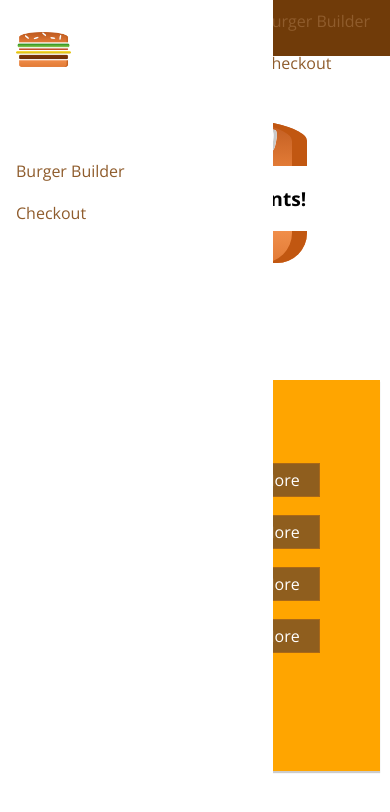
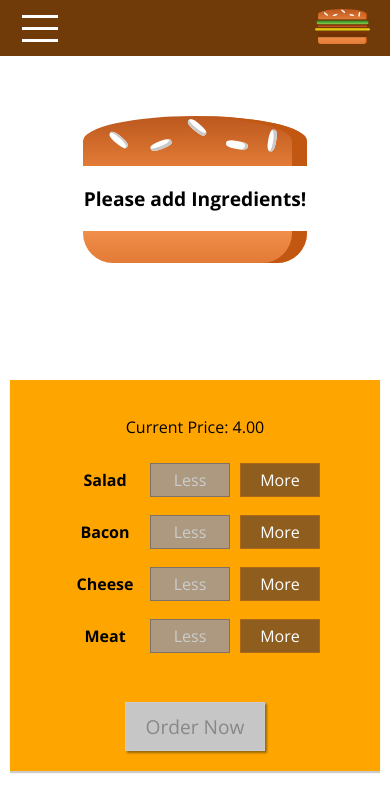
Before and after one commit to soniaj204/react-burger-project, a React (Create React App) app: page / in a window 390 px wide. Shown: the top 812 px of the page. Built offline with nearby package versions, Linux system fonts and the light colour scheme.

Commit message:
hamburger menu

```diff
--- a/src/components/Burger/OrderSummary/OrderSummary.js
+++ b/src/components/Burger/OrderSummary/OrderSummary.js
@@ -20,8 +20,8 @@ const OrderSummary = ( props ) => {
                 {ingredientSummary}
             </ul>
             <p>Continue to Checkout?</p>
-            <Button btnType="Danger" clicked={props.purchaseCancelled}>CANCEL</Button>
-            <Button btnType="Success" clicked={props.purchaseContinued}>CONTINUE</Button>
+            <Button btnType="danger" clicked={props.purchaseCancelled}>CANCEL</Button>
+            <Button btnType="success" clicked={props.purchaseContinued}>CONTINUE</Button>
         </Aux>
     );
 };
--- a/src/components/Navigation/NavigationItems/NavigationItem/NavigationItem.js
+++ b/src/components/Navigation/NavigationItems/NavigationItem/NavigationItem.js
@@ -6,7 +6,8 @@ const NavigationItem = ( props ) => (
     <li className="navigationItem">
         <a
             href={props.link}
-            className="">{props.children}</a>
+            className={props.active ? "active" : null}
+            >{props.children}</a>
     </li>
 );
 
--- a/src/components/Navigation/SideDrawer/SideDrawer.js
+++ b/src/components/Navigation/SideDrawer/SideDrawer.js
@@ -7,14 +7,14 @@ import Backdrop from '../../UI/Backdrop/Backdrop';
 import Aux from '../../../hoc/Aux';
 
 const SideDrawer = ( props ) => {
-    // let attachedClasses = [sideDrawer, close];
-    // if (props.open) {
-    //     attachedClasses = [sideDrawer, open];
-    // }
+    let attachedClasses = ["sideDrawer", "close"];
+    if (props.open) {
+        attachedClasses = ["sideDrawer", "open"];
+    }
     return (
         <Aux>
-            <Backdrop clicked={props.closed}/>
-            <div className="sideDrawer">
+            <Backdrop clicked={props.closed} show={props.open}/>
+            <div className={attachedClasses.join(' ')}>
                 <div className="logo">
                     <Logo />
                 </div>
--- a/src/components/Navigation/Toolbar/Toolbar.js
+++ b/src/components/Navigation/Toolbar/Toolbar.js
@@ -11,7 +11,7 @@ const toolbar = ( props ) => (
         <div className="logo">
             <Logo />
         </div>
-        <nav className="dsktopOnly">
+        <nav className="desktopOnly">
             <NavigationItems />
         </nav>
     </header>
--- a/src/components/UI/Button/Button.js
+++ b/src/components/UI/Button/Button.js
@@ -4,7 +4,7 @@ import './Button.css';
 
 const Button = (props) => (
     <button
-        className="button"
+    className={["button", [props.btnType]].join(' ')}
         onClick={props.clicked}>{props.children}</button>
 );
 
```
